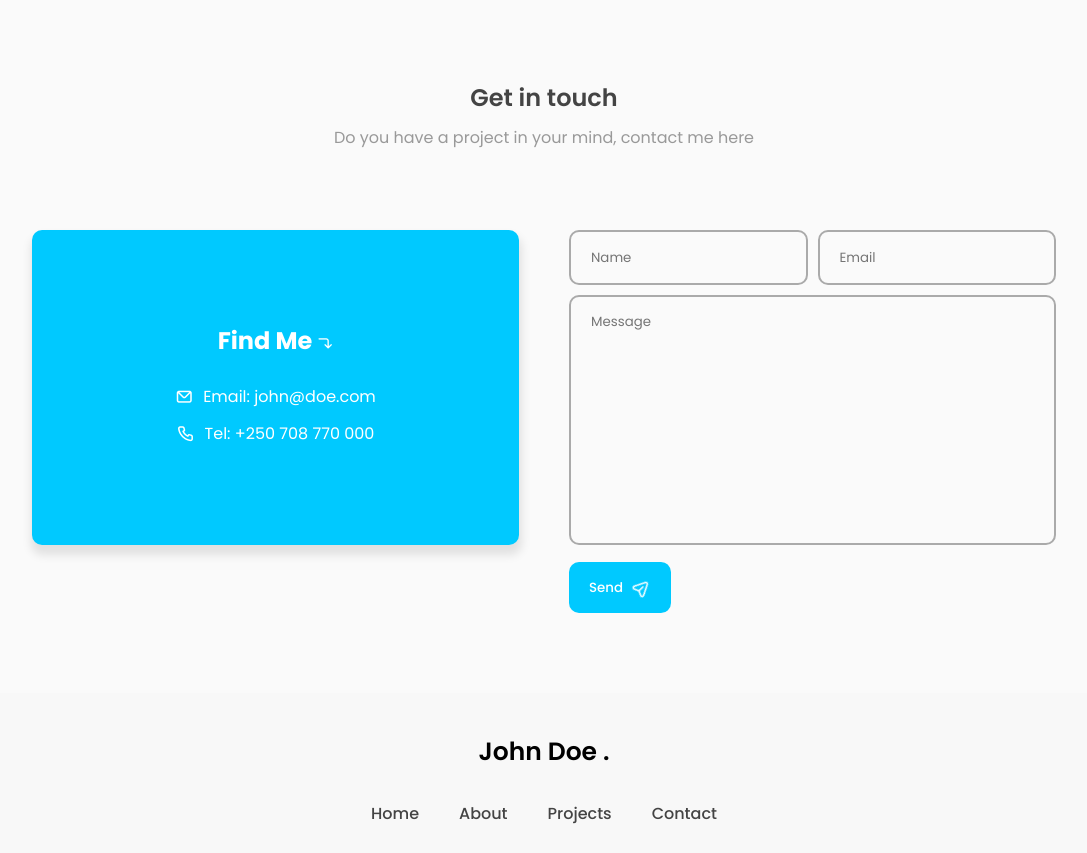
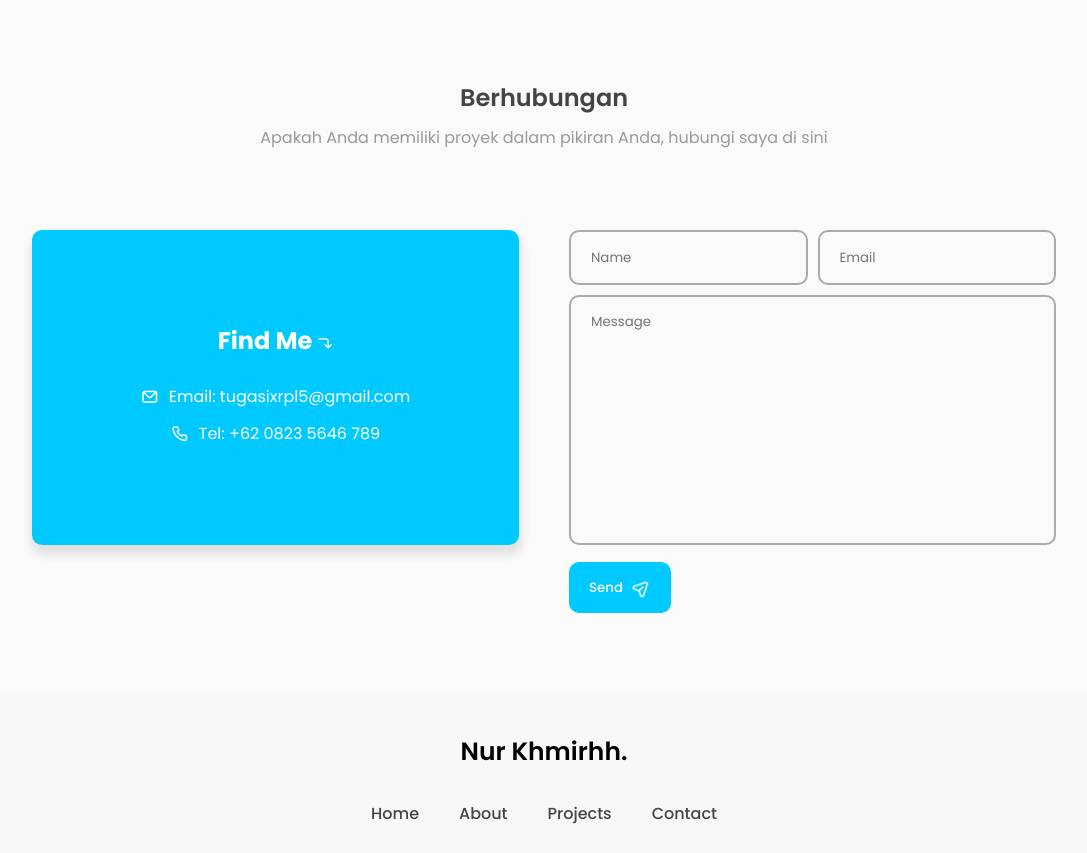
Before and after one commit to nurkhumairoh/portofolio, a plain HTML site: page index.html in a window 1280 px wide. Shown: the part 1860-2713 px from the top of the page, without its empty margins (96-1183 px from the left). Drawn offline with nearby package versions, Linux system fonts and the light colour scheme; files that its build step writes are made by us from their sources.

Commit message:
Update index.html

```diff
--- a/index.html
+++ b/index.html
@@ -8,7 +8,7 @@
     <link rel="stylesheet" href="https://unicons.iconscout.com/release/v4.0.8/css/line.css">
 
     <!-- --------- CSS ---------- -->
-   <link rel="stylesheet" href="style.css">
+    <link rel="stylesheet" href="assets/css/style.css">
 
     <!-- --------- FAVICON ---------- -->
     <link rel="shortcut icon" href="assets/images/favicon.png" type="image/x-icon">
@@ -80,7 +80,7 @@
           </div>
           <div class="featured-image">
             <div class="image">
-                <img src="images/kartun.jfif" alt="avatar">
+                <img src="assets/images/kartun.jfif" alt="avatar">
             </div>
           </div>
           <div class="scroll-icon-box">
@@ -179,15 +179,15 @@
 
        <section class="section" id="contact">
           <div class="top-header">
-            <h1>Get in touch</h1>
-            <span>Do you have a project in your mind, contact me here</span>
+            <h1>Berhubungan</h1>
+            <span>Apakah Anda memiliki proyek dalam pikiran Anda, hubungi saya di sini</span>
           </div>
           <div class="row">
              <div class="col">
                 <div class="contact-info">
                     <h2>Find Me <i class="uil uil-corner-right-down"></i></h2>
-                    <p><i class="uil uil-envelope"></i> Email: john@doe.com</p>
-                    <p><i class="uil uil-phone"></i> Tel: +250 708 770 000</p>
+                    <p><i class="uil uil-envelope"></i> Email: tugasixrpl5@gmail.com</p>
+                    <p><i class="uil uil-phone"></i> Tel: +62 0823 5646 789</p>
                 </div>
              </div>
              <div class="col">
@@ -213,7 +213,7 @@
     <!-- --------------- FOOTER --------------- -->
     <footer>
         <div class="top-footer">
-            <p>John Doe .</p>
+            <p>Nur Khmirhh.</p>
         </div>
         <div class="middle-footer">
             <ul class="footer-menu">
@@ -254,6 +254,6 @@
     <script src="https://unpkg.com/scrollreveal"></script>
 
     <!-- ----- MAIN JS ----- -->
-   <script src="main.js"></script>
+    <script src="assets/js/main.js"></script>
 </body>
 </html>
```
